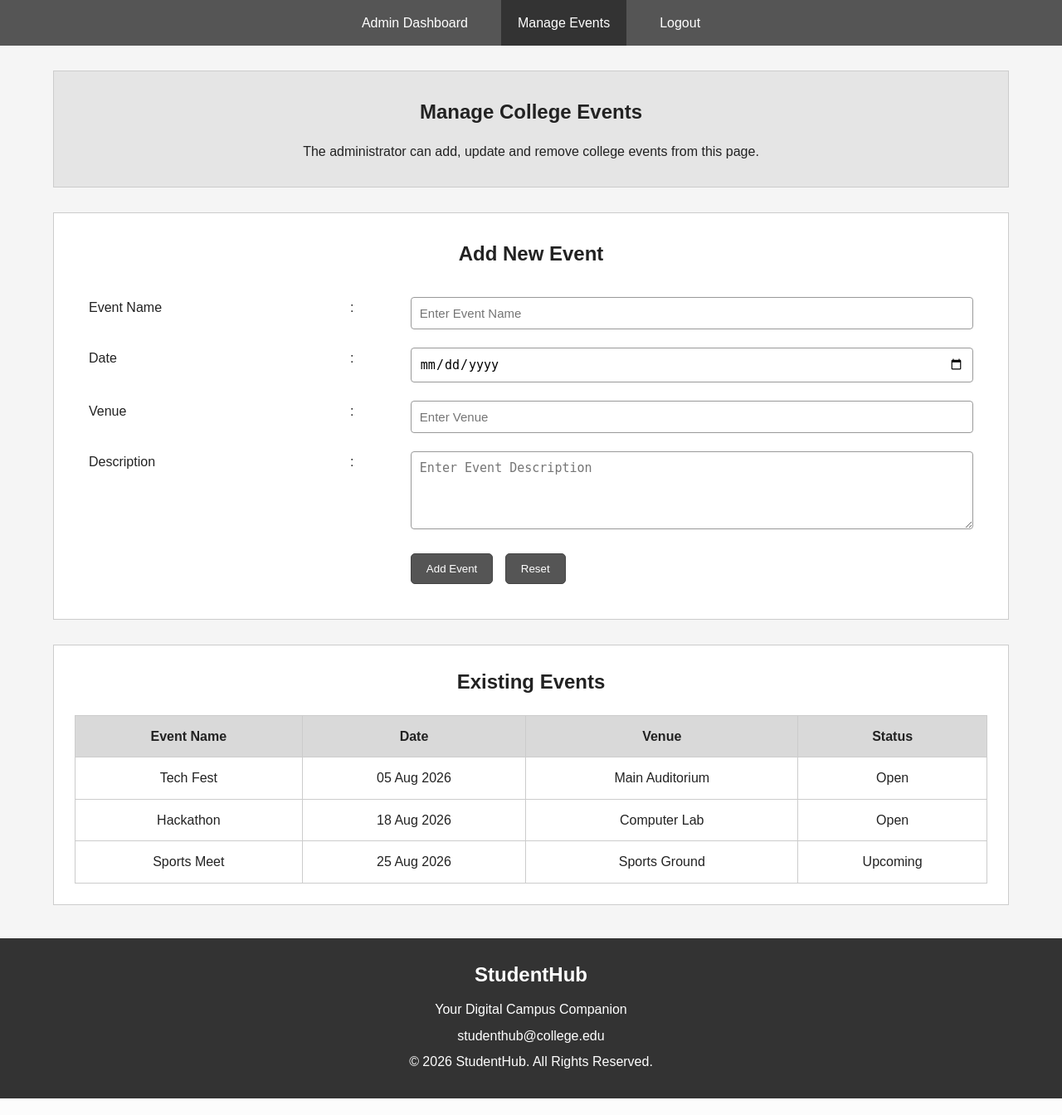
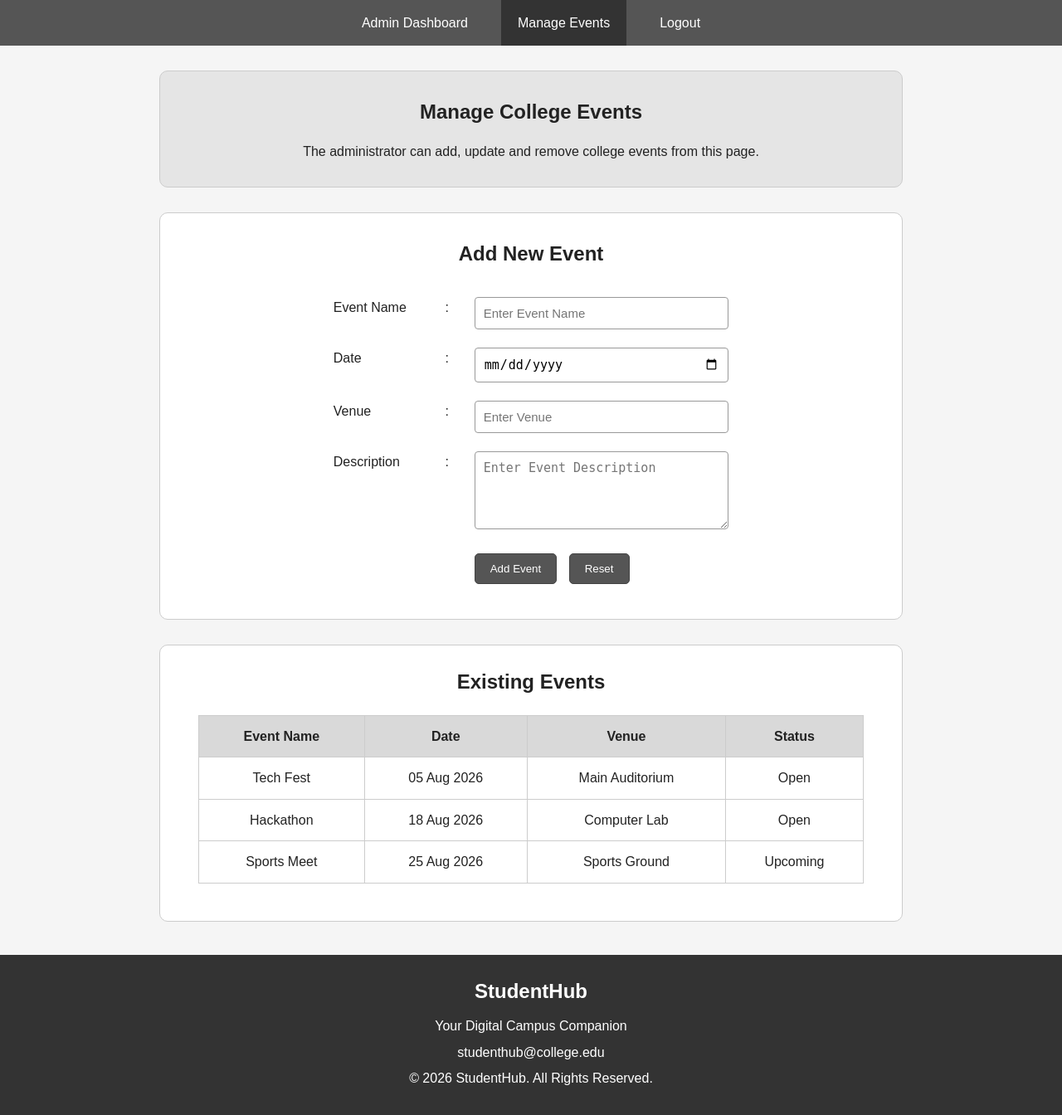
Before and after one commit to SAIYAM23/StudentHub, a PHP site: page /manageevents.html in a window 1280 px wide. Shown: the part 119-1463 px from the top of the page at 83% size. Run offline with PHP 8.4, Linux system fonts and the light colour scheme.

Commit message:
Added rounded corners where needed

```diff
--- a/Styles/adminDashboard.css
+++ b/Styles/adminDashboard.css
@@ -65,7 +65,10 @@
 }
 
 #recent-events table{
-    width:100%;
+    width:95%;
+    margin-left: auto;
+    margin-right: auto;
+    margin-bottom: 20px;
     border-collapse:collapse;
 }
 
--- a/Styles/common.css
+++ b/Styles/common.css
@@ -101,8 +101,12 @@ ul{
 /* -------------------- */
 
 #content{
-    width:90%;
+    width:70%;
     margin:30px auto;
+}
+
+#content div{
+    border-radius: 10px;
 }
 
 /* -------------------- */
--- a/Styles/manageEvents.css
+++ b/Styles/manageEvents.css
@@ -37,12 +37,18 @@
 }
 
 #add-event table{
-    width:100%;
+    width:60%;
+    margin-left: auto;
+    margin-right: auto;
 }
 
 #add-event td{
     padding:10px;
     vertical-align:top;
+}
+
+#add-event td:first-child{
+    padding-right: 0%;
 }
 
 #add-event input[type="text"],
@@ -81,7 +87,10 @@
 }
 
 #event-list table{
-    width:100%;
+    width:95%;
+    margin-left: auto;
+    margin-right: auto;
+    margin-bottom: 20px;
     border-collapse:collapse;
 }
 
--- a/index.html
+++ b/index.html
@@ -1,5 +1,6 @@
 <!DOCTYPE html>
 <html lang="en">
+
 <head>
     <meta charset="UTF-8">
     <meta name="viewport" content="width=device-width, initial-scale=1.0">
@@ -191,4 +192,5 @@
     <!-- Footer Ends -->
 
 </body>
+
 </html>
```
Also changed, not shown: Styles/contact.css (+7 -2 lines).
